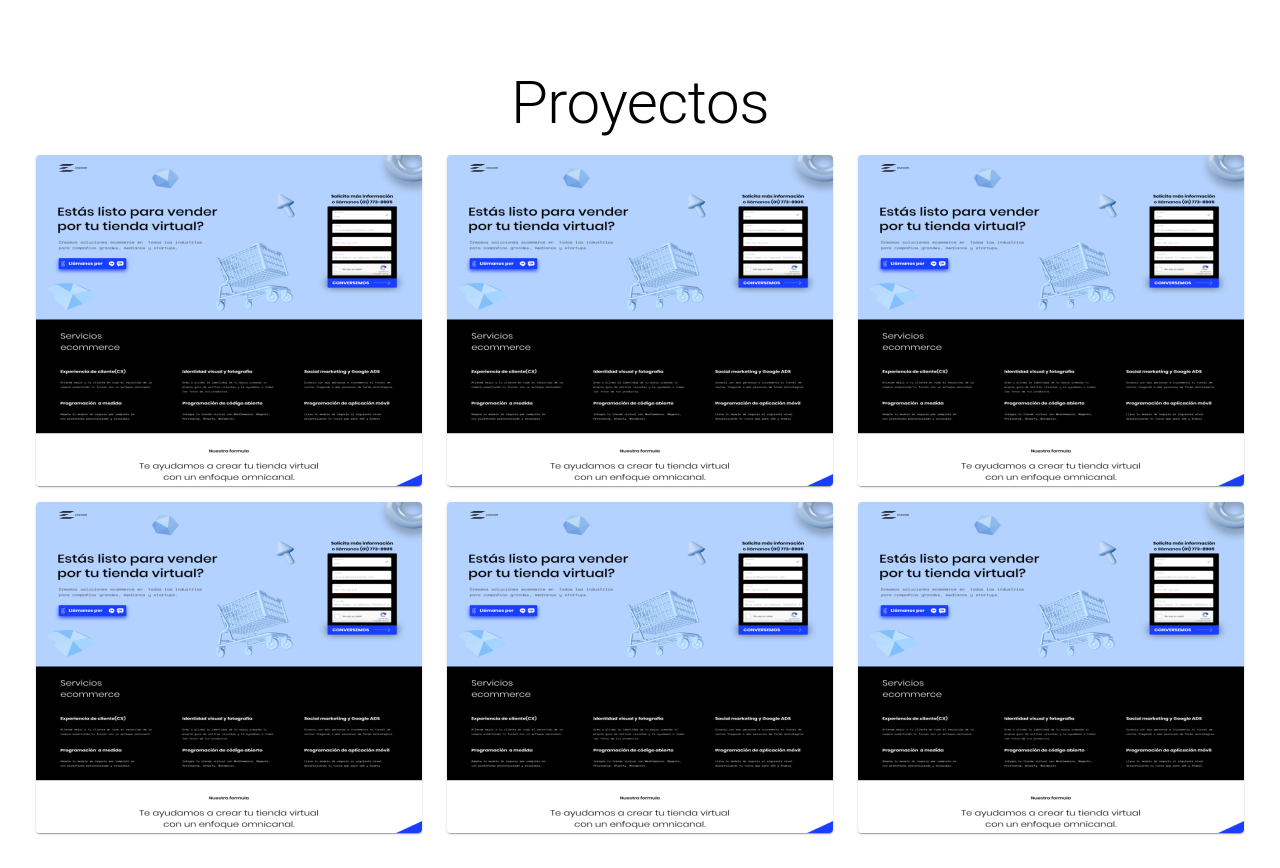
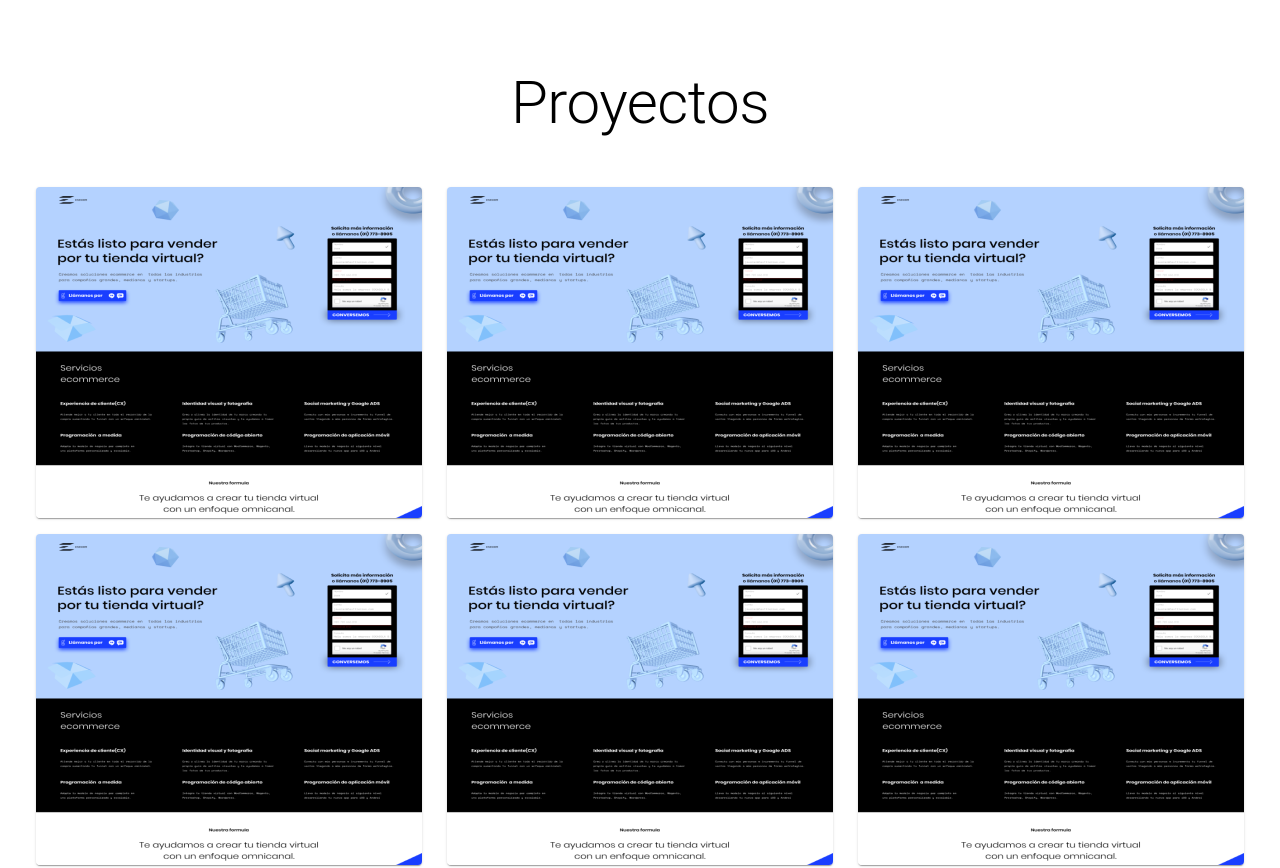
Before and after one commit to ZambranoBeicker/LandingPage, a React (Create React App) app: page / in a window 1280 px wide. Shown: the part 1200-2068 px from the top of the page. Built offline with nearby package versions, Linux system fonts and the light colour scheme.

Commit message:
Add margin top to Projects cards container

```diff
--- a/src/components/Projects.js
+++ b/src/components/Projects.js
@@ -21,7 +21,7 @@ const Projects = ({classes}) =>{
       <Box textAlign="center">
         <Typography variant="h2">Proyectos</Typography>
       </Box>
-      <Box display="flex" flexWrap="wrap">
+      <Box display="flex" mt="2rem" flexWrap="wrap">
         <ProjectCard />
         <ProjectCard />
         <ProjectCard />
```
